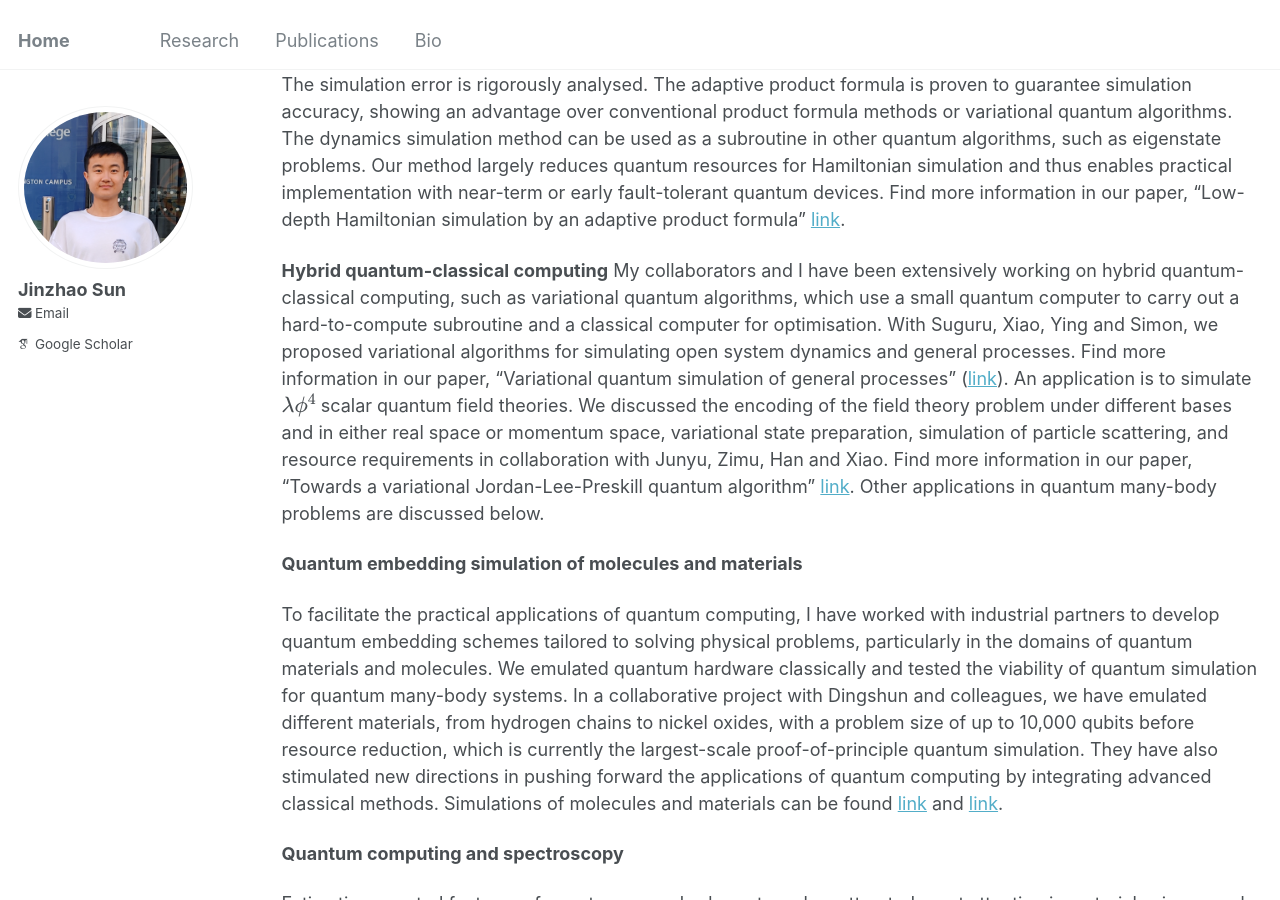
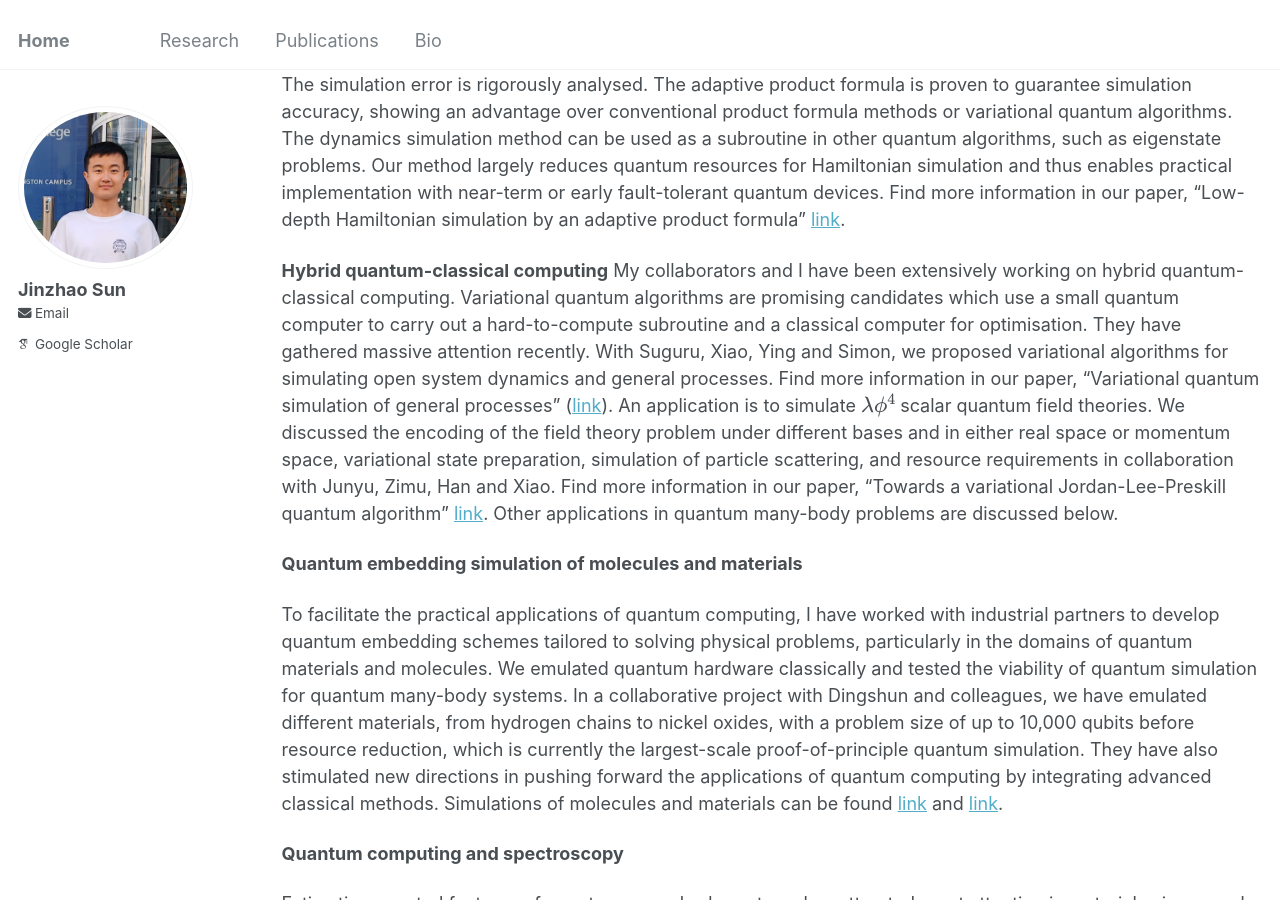
Before and after one commit to jinzhao-sun/jinzhao-sun.github.io, a Jekyll site: the page built from _pages/research.md, in a window 1280 px wide and 900 px high, scrolled down 1445 px. Built offline with Jekyll 4.4.1, drawn with Linux system fonts in a browser that asks for light colours; some web fonts are replaced.

Commit message:
Update research.md

```diff
--- a/_pages/research.md
+++ b/_pages/research.md
@@ -27,7 +27,8 @@ Perturbative approach to quantum dynamics simulation. Perturbation theory brings
 Adaptive product formulae. We introduced an adaptive product formula which can produce a compact quantum circuit for Hamiltonian simulation. We introduced a measurable quantifier to describe the dynamics simulation error. The simulation error is rigorously analysed. The adaptive product formula is proven to guarantee simulation accuracy, showing an advantage over conventional product formula methods or variational quantum algorithms. The dynamics simulation method can be used as a subroutine in other quantum algorithms, such as eigenstate problems. Our method largely reduces quantum resources for Hamiltonian simulation and thus enables practical implementation with near-term or early fault-tolerant quantum devices. Find more information in our paper, "Low-depth Hamiltonian simulation by an adaptive product formula" [link](https://journals.aps.org/prl/abstract/10.1103/PhysRevLett.130.040601).
 
 **Hybrid quantum-classical computing**
-My collaborators and I have been extensively working on hybrid quantum-classical computing, such as variational quantum algorithms, which use a small quantum computer to carry out a hard-to-compute subroutine and a classical computer for optimisation. With Suguru, Xiao, Ying and Simon, we proposed variational algorithms for simulating open system dynamics and general processes. Find more information in our paper, "Variational quantum simulation of general processes" ([link](https://journals.aps.org/prl/abstract/10.1103/PhysRevLett.125.010501)). An application is to simulate $$\lambda\phi^4$$ scalar quantum field theories. We discussed the encoding of the field theory problem under different bases and in either real space or momentum space, variational state preparation, simulation of particle scattering, and resource requirements in collaboration with Junyu, Zimu, Han and Xiao. Find more information in our paper, "Towards a variational Jordan-Lee-Preskill quantum algorithm" [link](https://iopscience.iop.org/article/10.1088/2632-2153/aca06b/meta). Other applications in quantum many-body problems are discussed below.
+My collaborators and I have been extensively working on hybrid quantum-classical computing. Variational quantum algorithms are promising candidates which use a small quantum computer to carry out a hard-to-compute subroutine and a classical computer for optimisation. They have gathered massive attention recently. With Suguru, Xiao, Ying and Simon, we proposed variational algorithms for simulating open system dynamics and general processes. Find more information in our paper, "Variational quantum simulation of general processes" ([link](https://journals.aps.org/prl/abstract/10.1103/PhysRevLett.125.010501)). An application is to simulate $$\lambda\phi^4$$ scalar quantum field theories. We discussed the encoding of the field theory problem under different bases and in either real space or momentum space, variational state preparation, simulation of particle scattering, and resource requirements in collaboration with Junyu, Zimu, Han and Xiao. Find more information in our paper, "Towards a variational Jordan-Lee-Preskill quantum algorithm" [link](https://iopscience.iop.org/article/10.1088/2632-2153/aca06b/meta). Other applications in quantum many-body problems are discussed below.
+
 
 
 **Quantum embedding simulation of molecules and materials**
```
